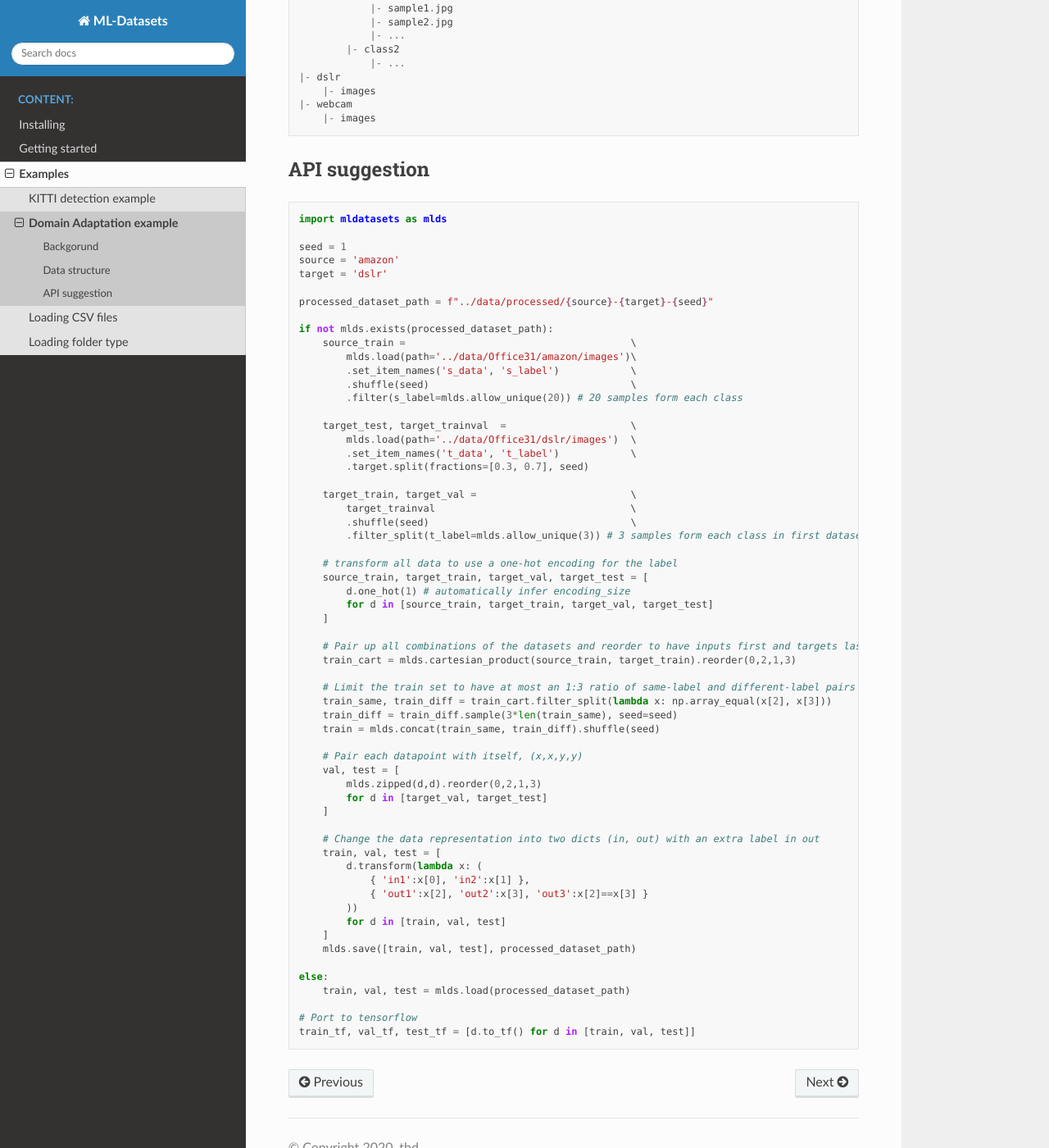
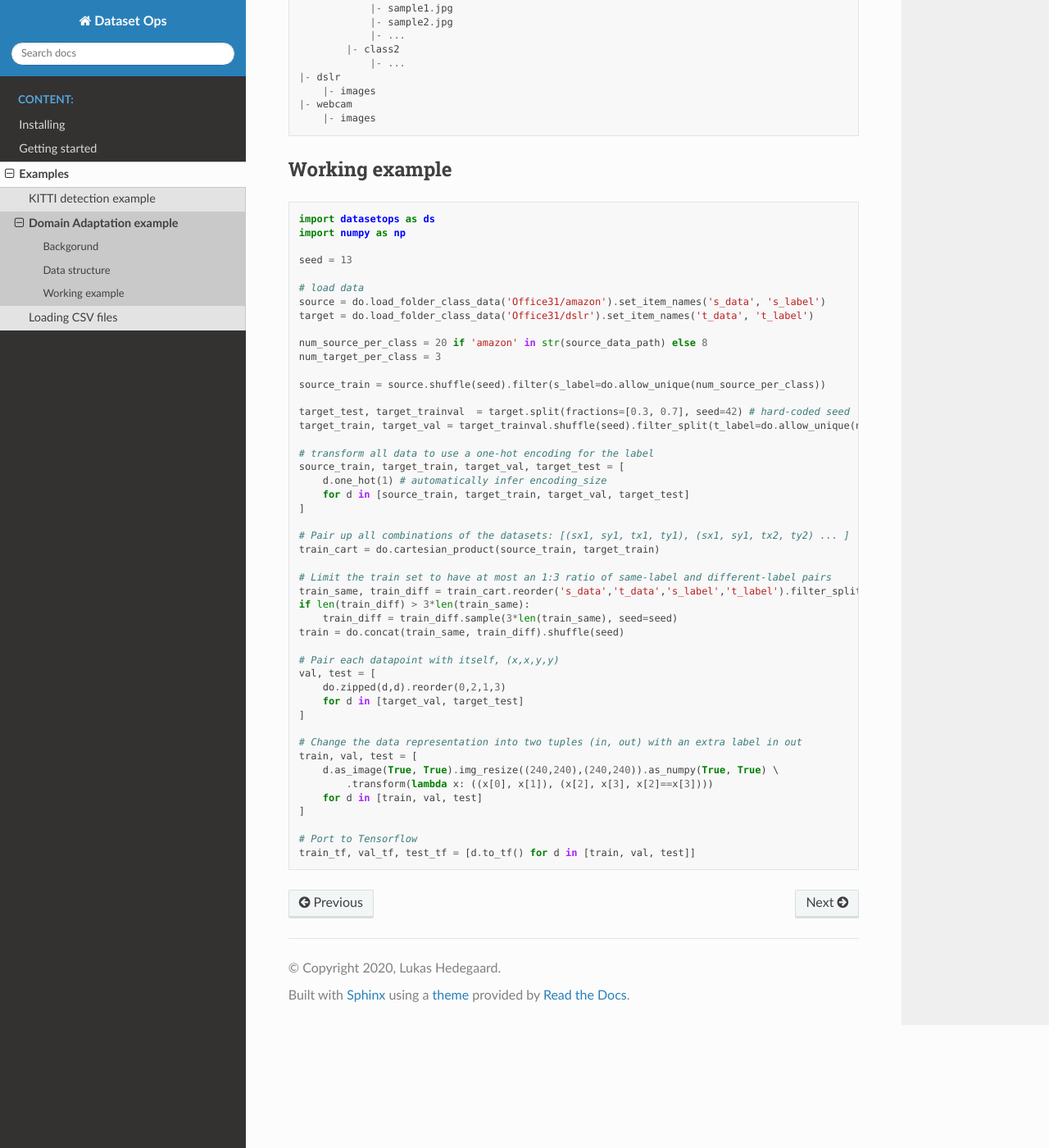
Before and after one commit to LukasHedegaard/datasetops, a Sphinx documentation site: the page built from docs/examples/domain-adaptation.md, in a window 1280 px wide and 1400 px high, scrolled down 801 px. Shown: the whole window at 82% size. Built offline with Sphinx 7.4.7 and the Read the Docs theme 2.0.0, drawn with Linux system fonts in a browser that asks for light colours; pages that are not in the unit, such as notebooks, are missing from menus; some of the changed text lies outside the part shown.

Commit message:
update documentation with new name

````diff
--- a/docs/conf.py
+++ b/docs/conf.py
@@ -17,9 +17,9 @@
 
 # -- Project information -----------------------------------------------------
 
-project = 'ML-Datasets'
-copyright = '2020, tbd'
-author = 'tbd'
+project = 'Dataset Ops'
+copyright = '2020, Lukas Hedegaard'
+author = 'Lukas Hedegaard'
 
 
 master_doc = 'index'
--- a/docs/examples/domain-adaptation.md
+++ b/docs/examples/domain-adaptation.md
@@ -35,67 +35,54 @@ Office31
     |- images
 ```
 
-## API suggestion
+## Working example
 ```python
-import mldatasets as mlds
+import datasetops as ds
+import numpy as np
 
-seed = 1
-source = 'amazon'
-target = 'dslr'
+seed = 13
 
-processed_dataset_path = f"../data/processed/{source}-{target}-{seed}"
+# load data
+source = do.load_folder_class_data('Office31/amazon').set_item_names('s_data', 's_label')
+target = do.load_folder_class_data('Office31/dslr').set_item_names('t_data', 't_label')
 
-if not mlds.exists(processed_dataset_path):
-    source_train =                                      \
-        mlds.load(path='../data/Office31/amazon/images')\
-        .set_item_names('s_data', 's_label')            \
-        .shuffle(seed)                                  \
-        .filter(s_label=mlds.allow_unique(20)) # 20 samples form each class
+num_source_per_class = 20 if 'amazon' in str(source_data_path) else 8
+num_target_per_class = 3
 
-    target_test, target_trainval  =                     \
-        mlds.load(path='../data/Office31/dslr/images')  \
-        .set_item_names('t_data', 't_label')            \
-        .target.split(fractions=[0.3, 0.7], seed)
+source_train = source.shuffle(seed).filter(s_label=do.allow_unique(num_source_per_class))
 
-    target_train, target_val =                          \
-        target_trainval                                 \
-        .shuffle(seed)                                  \
-        .filter_split(t_label=mlds.allow_unique(3)) # 3 samples form each class in first dataset
+target_test, target_trainval  = target.split(fractions=[0.3, 0.7], seed=42) # hard-coded seed
+target_train, target_val = target_trainval.shuffle(seed).filter_split(t_label=do.allow_unique(num_target_per_class))
 
-    # transform all data to use a one-hot encoding for the label
-    source_train, target_train, target_val, target_test = [
-        d.one_hot(1) # automatically infer encoding_size
-        for d in [source_train, target_train, target_val, target_test]
-    ]
+# transform all data to use a one-hot encoding for the label
+source_train, target_train, target_val, target_test = [
+    d.one_hot(1) # automatically infer encoding_size
+    for d in [source_train, target_train, target_val, target_test]
+]
 
-    # Pair up all combinations of the datasets and reorder to have inputs first and targets last
-    train_cart = mlds.cartesian_product(source_train, target_train).reorder(0,2,1,3)
+# Pair up all combinations of the datasets: [(sx1, sy1, tx1, ty1), (sx1, sy1, tx2, ty2) ... ]
+train_cart = do.cartesian_product(source_train, target_train)
 
-    # Limit the train set to have at most an 1:3 ratio of same-label and different-label pairs
-    train_same, train_diff = train_cart.filter_split(lambda x: np.array_equal(x[2], x[3]))
+# Limit the train set to have at most an 1:3 ratio of same-label and different-label pairs
+train_same, train_diff = train_cart.reorder('s_data','t_data','s_label','t_label').filter_split(lambda x: np.array_equal(x[2], x[3]))
+if len(train_diff) > 3*len(train_same):
     train_diff = train_diff.sample(3*len(train_same), seed=seed)
-    train = mlds.concat(train_same, train_diff).shuffle(seed)
+train = do.concat(train_same, train_diff).shuffle(seed)
 
-    # Pair each datapoint with itself, (x,x,y,y)
-    val, test = [
-        mlds.zipped(d,d).reorder(0,2,1,3)
-        for d in [target_val, target_test]
-    ]
+# Pair each datapoint with itself, (x,x,y,y)
+val, test = [
+    do.zipped(d,d).reorder(0,2,1,3)
+    for d in [target_val, target_test]
+]
 
-    # Change the data representation into two dicts (in, out) with an extra label in out
-    train, val, test = [
-        d.transform(lambda x: (
-            { 'in1':x[0], 'in2':x[1] },
-            { 'out1':x[2], 'out2':x[3], 'out3':x[2]==x[3] }
-        ))
-        for d in [train, val, test]
-    ]
-    mlds.save([train, val, test], processed_dataset_path)
+# Change the data representation into two tuples (in, out) with an extra label in out
+train, val, test = [
+    d.as_image(True, True).img_resize((240,240),(240,240)).as_numpy(True, True) \
+        .transform(lambda x: ((x[0], x[1]), (x[2], x[3], x[2]==x[3])))
+    for d in [train, val, test]
+]
 
-else:
-    train, val, test = mlds.load(processed_dataset_path)
-
-# Port to tensorflow
+# Port to Tensorflow
 train_tf, val_tf, test_tf = [d.to_tf() for d in [train, val, test]]
 
 ```
--- a/docs/examples/loading_folder_separated.md
+++ /dev/null
@@ -1,3 +0,0 @@
-# Loading folder type
-
-Here we explain stuff
--- a/docs/installing.rst
+++ b/docs/installing.rst
@@ -7,14 +7,14 @@ To install through a package manager use:
 
 .. code-block:: bash
 
-   pip install mldatasets
-   conda install mldatasets
+   pip install datasetops
+   conda install datasetops
 
 The package can be installed from source by cloning the git repository:
 
 .. code-block:: bash
 
-   git clone https://github.com/LukasHedegaard/ml-datasets.git
+   git clone https://github.com/LukasHedegaard/datasetops.git
 
 And then running pip install in the root of the folder:
 
````
Also changed, not shown: other parts of docs/examples/domain-adaptation.md (+1 -1 lines), docs/getting_started.rst (+21 -2 lines), docs/index.rst (+4 -10 lines).
